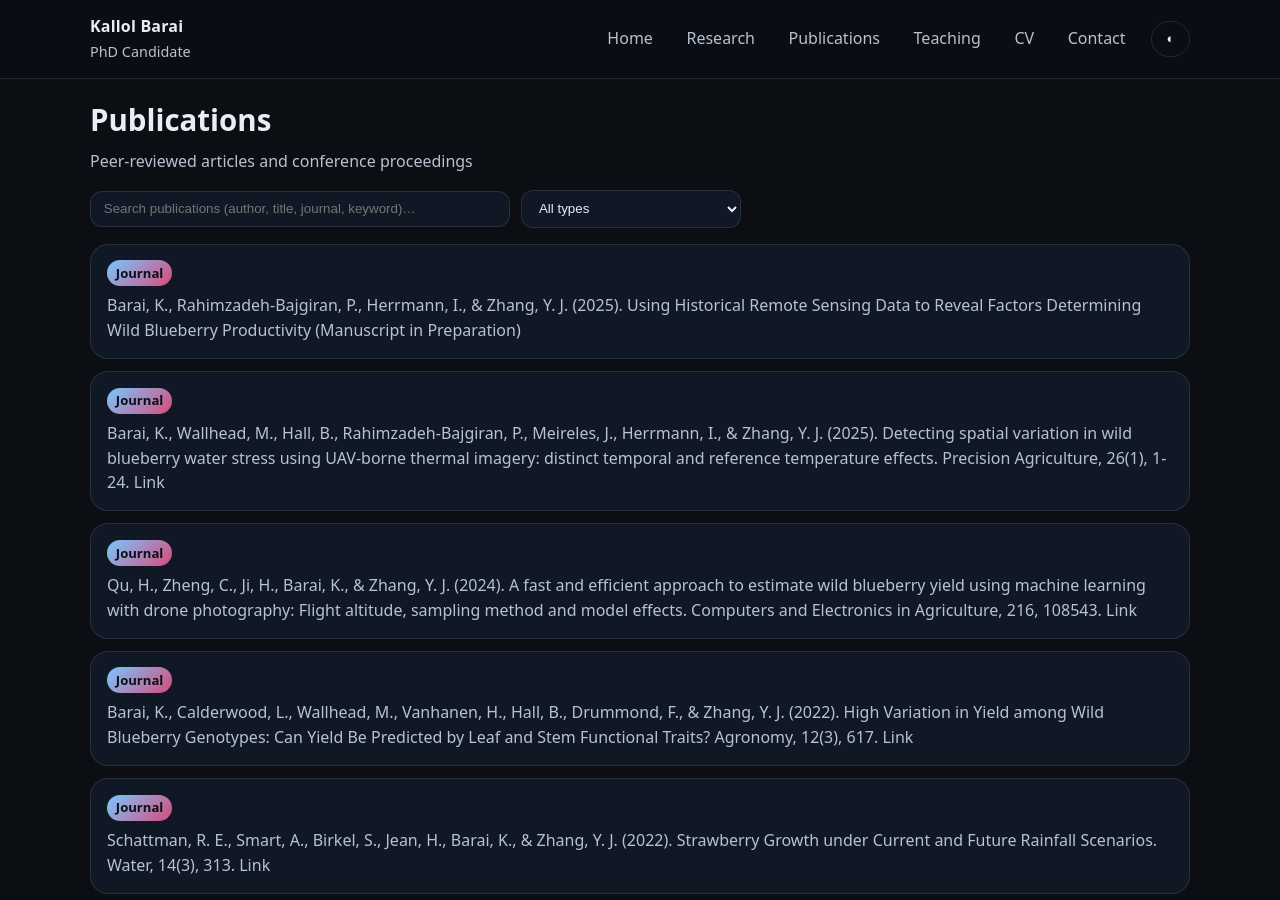
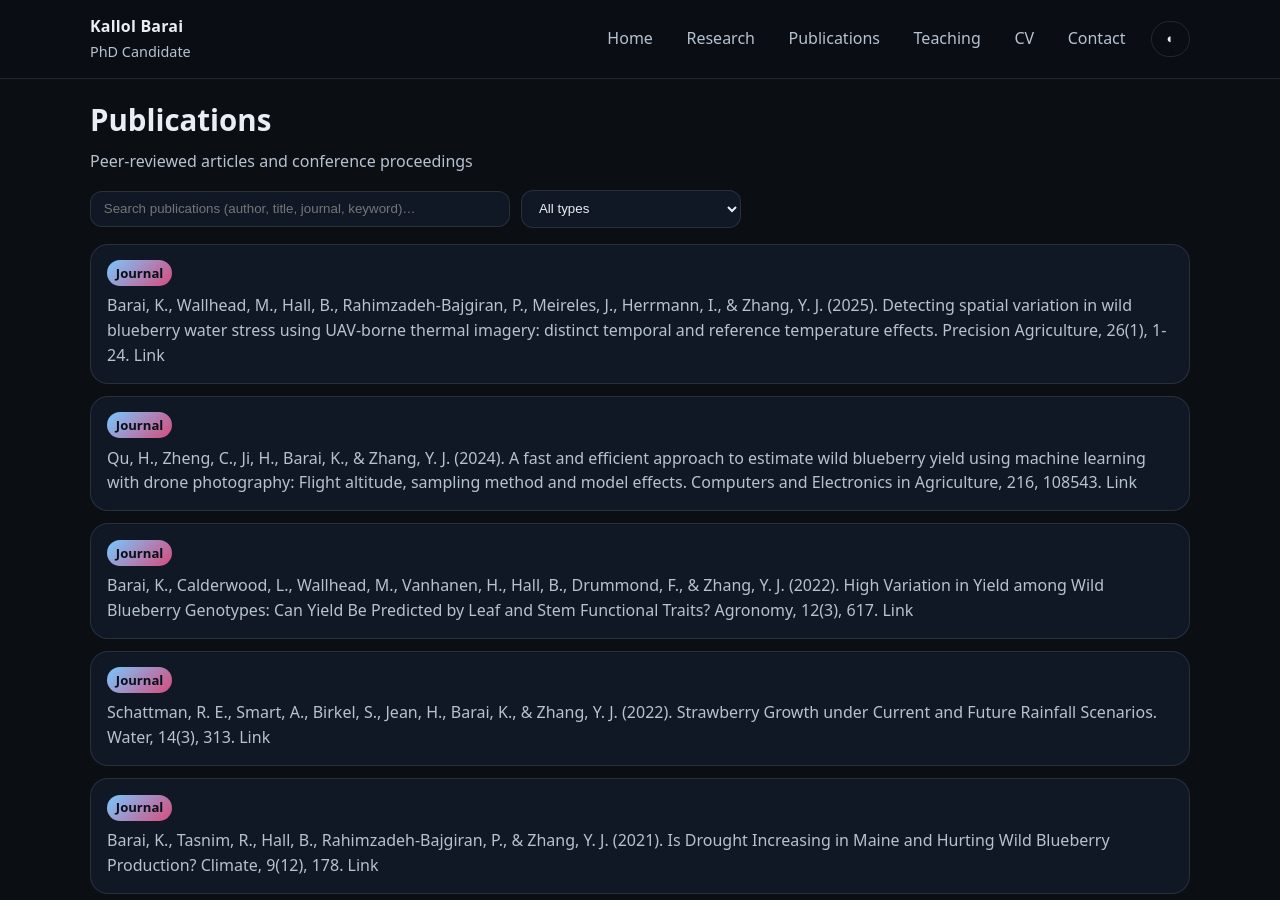
Before and after one commit to kallolbarai/kallolbarai.github.io, a Jekyll site: the page built from pages/publications.md, in a window 1280 px wide and 900 px high. Built offline with Jekyll 4.4.1, drawn with Linux system fonts in a browser that asks for light colours.

Commit message:
Update publications.yml

```diff
--- a/_data/publications.yml
+++ b/_data/publications.yml
@@ -1,10 +1,4 @@
 publications:
-- type: Journal
-  citation: Barai, K., Rahimzadeh-Bajgiran, P., Herrmann, I., & Zhang, Y. J. (2025).
-    Using Historical Remote Sensing Data to Reveal Factors Determining Wild Blueberry
-    Productivity (Manuscript in Preparation)
-  year: null
-  link: ''
 - type: Journal
   citation: 'Barai, K., Wallhead, M., Hall, B., Rahimzadeh-Bajgiran, P., Meireles,
     J., Herrmann, I., & Zhang, Y. J. (2025). Detecting spatial variation in wild blueberry
```
